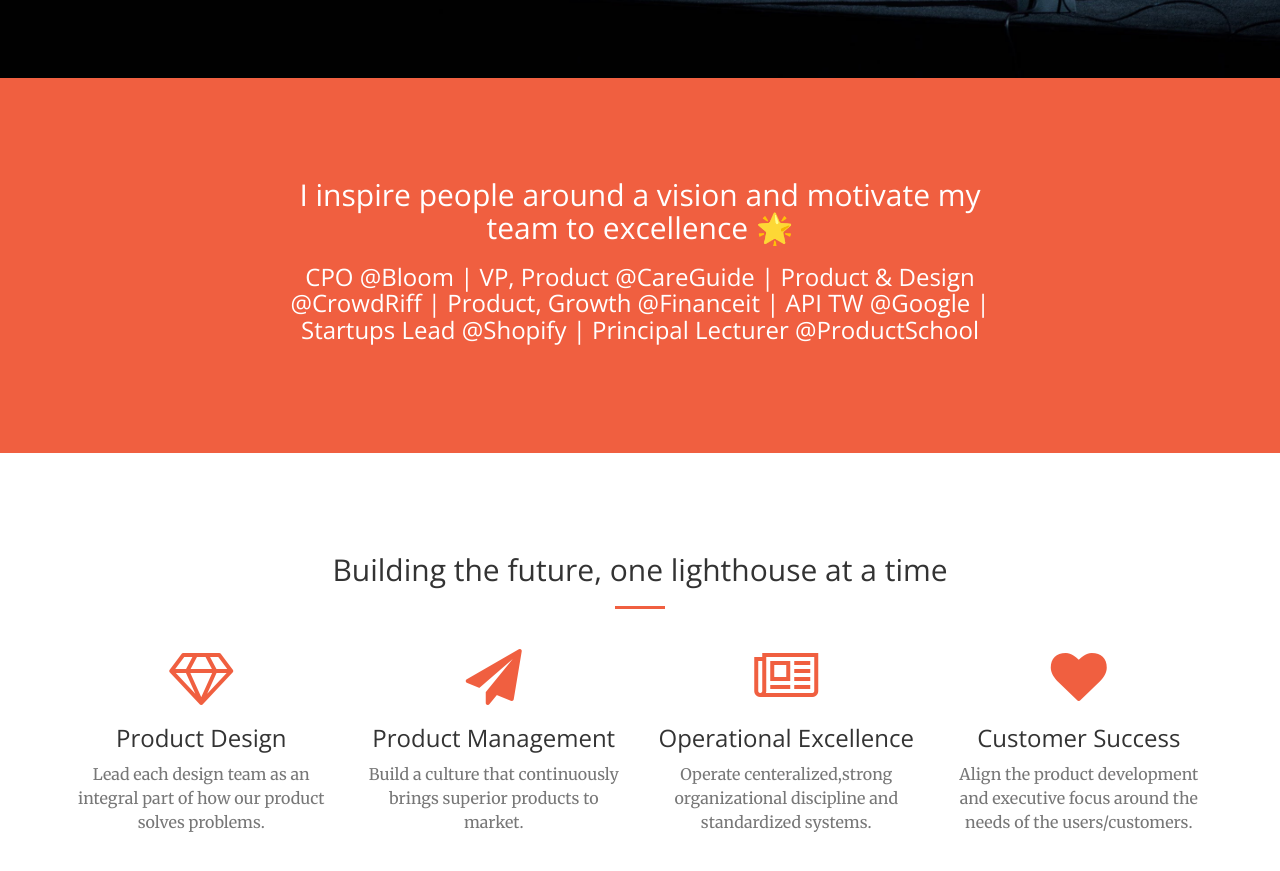
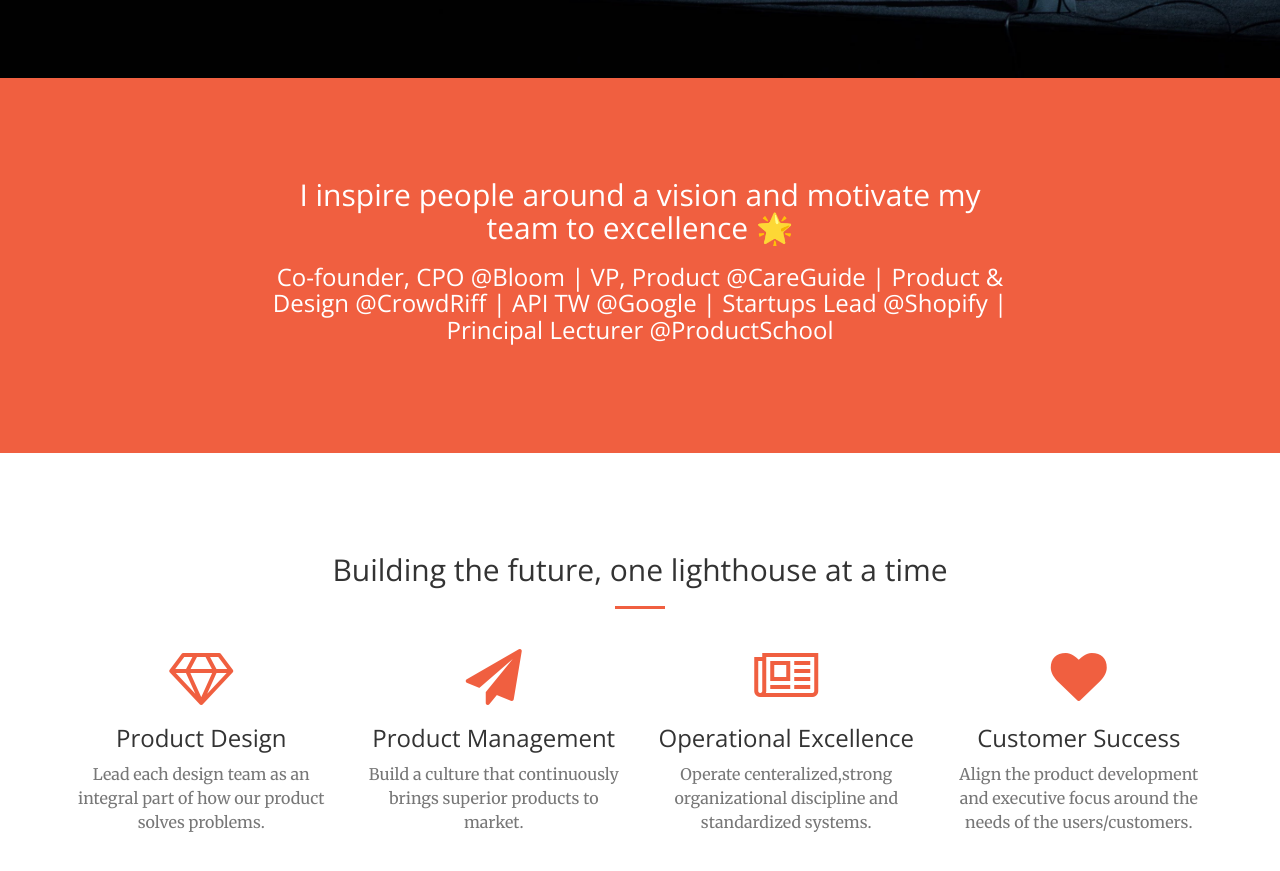
Before and after one commit to syde15/syde15.github.io, a Jekyll site: the page built from index.html, in a window 1280 px wide and 900 px high, scrolled down 822 px. Shown: the top 871 px of the window. Built offline with Jekyll 4.4.1, drawn with Linux system fonts in a browser that asks for light colours.

Commit message:
Update call-to-action.html

```diff
--- a/_includes/call-to-action.html
+++ b/_includes/call-to-action.html
@@ -3,7 +3,7 @@
         <div class="row">
             <div class="col-lg-8 col-lg-offset-2 text-center">
                 <h2 class="section-heading">I inspire people around a vision and motivate my team to excellence 🌟</h2>
-                <h3>CPO @Bloom | VP, Product @CareGuide | Product &amp; Design @CrowdRiff | Product, Growth @Financeit | API TW @Google | Startups Lead @Shopify | Principal Lecturer @ProductSchool</h3>
+                <h3>Co-founder, CPO @Bloom | VP, Product @CareGuide | Product &amp; Design @CrowdRiff | API TW @Google | Startups Lead @Shopify | Principal Lecturer @ProductSchool</h3>
             </div>
         </div>
     </div>
```
